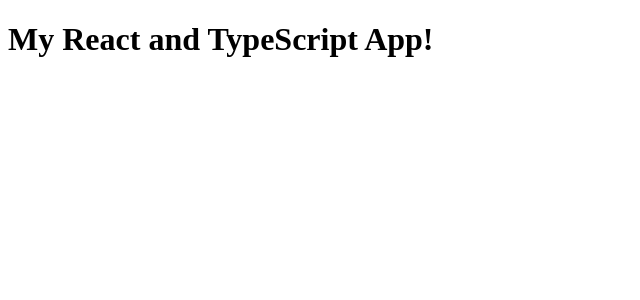
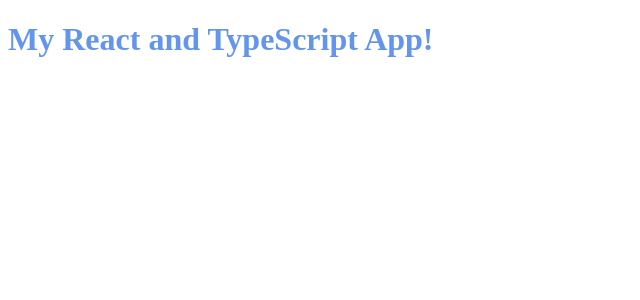
Before and after one commit to edmdc/typescript-react-boilerplate, a React app: page / in a window 1280 px wide. Shown: the top 300 px of the page, without its empty margins (0-640 px from the left). Built offline with nearby package versions, Linux system fonts and the light colour scheme.

Commit message:
Add sass support to dev mode

```diff
--- a/package.json
+++ b/package.json
@@ -24,11 +24,16 @@
     "@typescript-eslint/eslint-plugin": "^4.1.1",
     "@typescript-eslint/parser": "^4.1.1",
     "babel-loader": "^8.1.0",
+    "css-loader": "^4.3.0",
     "eslint": "^7.9.0",
     "eslint-plugin-react": "^7.20.6",
     "eslint-plugin-react-hooks": "^4.1.2",
     "file-loader": "^6.1.0",
     "html-webpack-plugin": "^4.4.1",
+    "mini-css-extract-plugin": "^0.11.2",
+    "node-sass": "^4.14.1",
+    "sass-loader": "^10.0.2",
+    "style-loader": "^1.2.1",
     "ts-node": "^9.0.0",
     "typescript": "^4.0.3",
     "webpack": "^4.44.2",
--- a/src/index.tsx
+++ b/src/index.tsx
@@ -1,5 +1,6 @@
 import React from "react";
 import ReactDOM from "react-dom";
+import "./main.scss";
 
 const App = () => (
   <h1>My React and TypeScript App!</h1>
--- /dev/null
+++ b/src/main.scss
@@ -0,0 +1,5 @@
+$blue: cornflowerblue;
+
+h1 {
+  color: $blue;
+}
--- a/webpack.dev.ts
+++ b/webpack.dev.ts
@@ -13,14 +13,14 @@
   ],
   module: {
     rules: [
-      // {
-      //   test: /\.scss$/,
-      //   use: [
-      //     "style-loader", //3. Inject styles into DOM
-      //     "css-loader", //2. Turns css into commonjs
-      //     "sass-loader" //1. Turns sass into css
-      //   ]
-      // }
+       {
+         test: /\.scss$/,
+         use: [
+           "style-loader", //3. Inject styles into DOM
+           "css-loader", //2. Turns css into commonjs
+           "sass-loader" //1. Turns sass into css
+         ]
+       }
     ]
   }
 });
```
Also changed, not shown: 1 other file (tests, documents, lock files or other folders).
